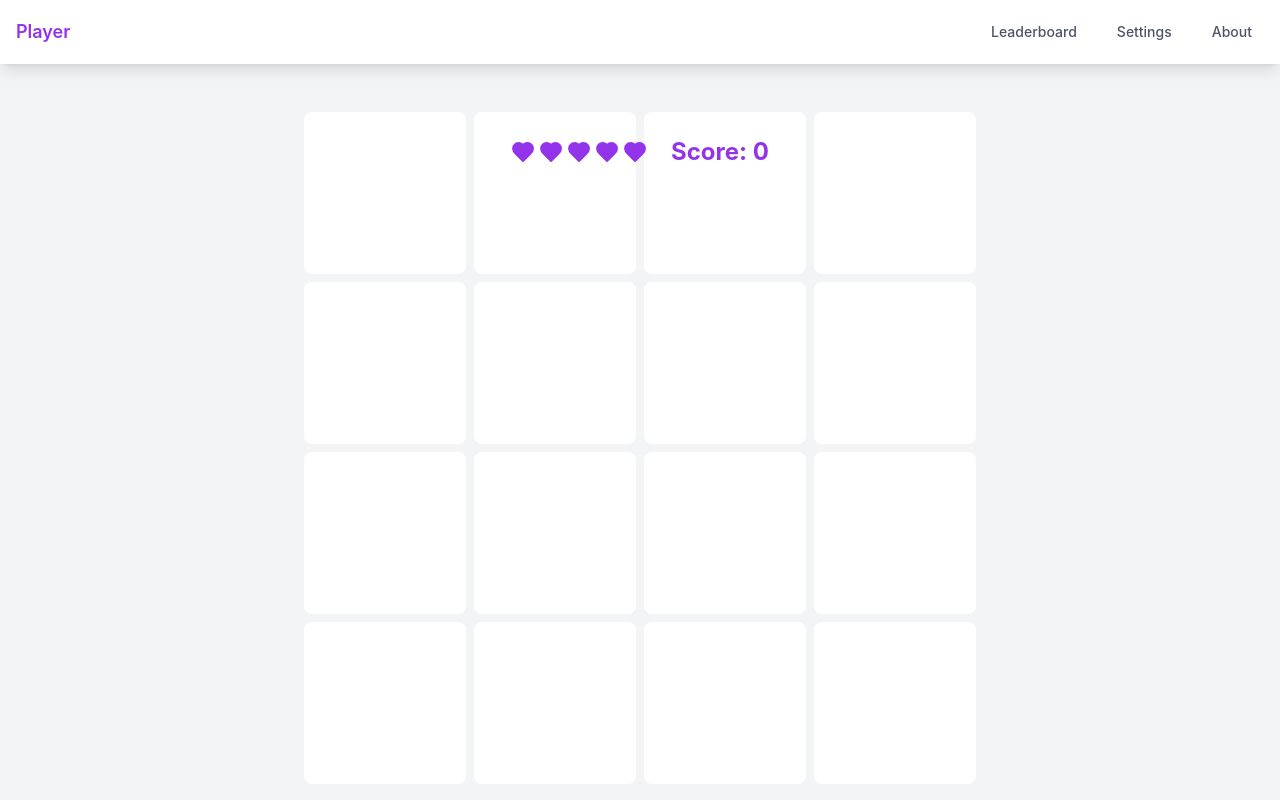
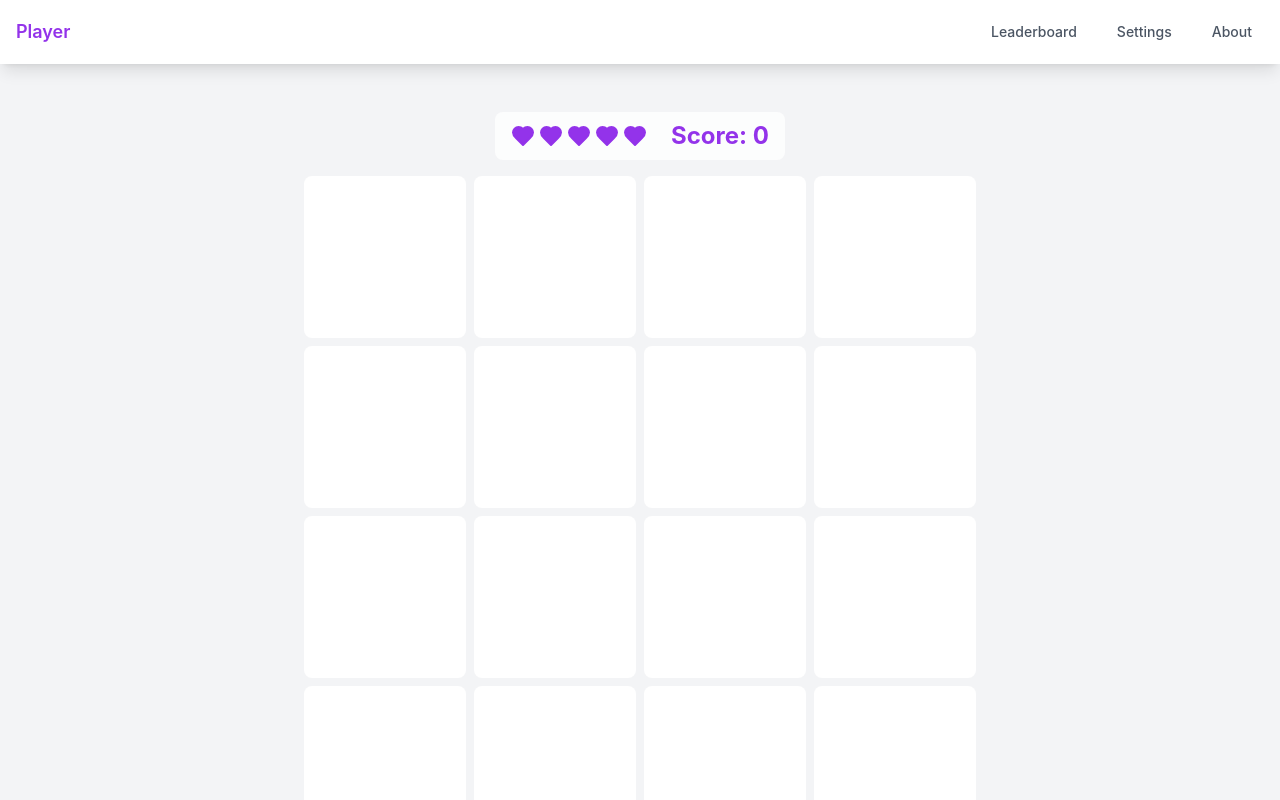
Before and after one commit to dbischoff777/reflexa, a React (Create React App) app: page / in a window 1280 px wide. Shown: the top 800 px of the page. Built offline with nearby package versions, Linux system fonts and the light colour scheme.

Commit message:
repositioning the game stats

```diff
--- a/src/PopItGame.jsx
+++ b/src/PopItGame.jsx
@@ -311,14 +311,11 @@ const PopItGame = () => {
 
         {/* Main Game Area */}
         <div className="pt-20">
-          {/* Game Grid Container */}
-          <div
-            className={`flex justify-center items-center min-h-[60vh] relative ${
-              gridShake ? 'flash-red' : ''
-            }`}
-          >
-            {/* Stats Overlay */}
-            <div className="absolute top-4 left-1/2 transform -translate-x-1/2 z-40 bg-opacity-80 rounded-lg px-4 py-2">
+          {/* Stats Section - Moved outside and above the game grid */}
+          <div className="flex justify-center mb-4">
+            <div className={`bg-opacity-80 rounded-lg px-4 py-2 ${
+              settings.theme === 'dark' ? 'bg-gray-800' : 'bg-white'
+            }`}>
               <div className="flex items-center gap-6">
                 {/* Lives */}
                 <div className="flex gap-1">
@@ -348,7 +345,14 @@ const PopItGame = () => {
                 )}
               </div>
             </div>
+          </div>
 
+          {/* Game Grid Container */}
+          <div
+            className={`flex justify-center items-center min-h-[60vh] relative ${
+              gridShake ? 'flash-red' : ''
+            }`}
+          >
             {/* Countdown Overlay */}
             {gameState === 'countdown' && (
               <div className="absolute inset-0 flex items-center justify-center z-50">
```
